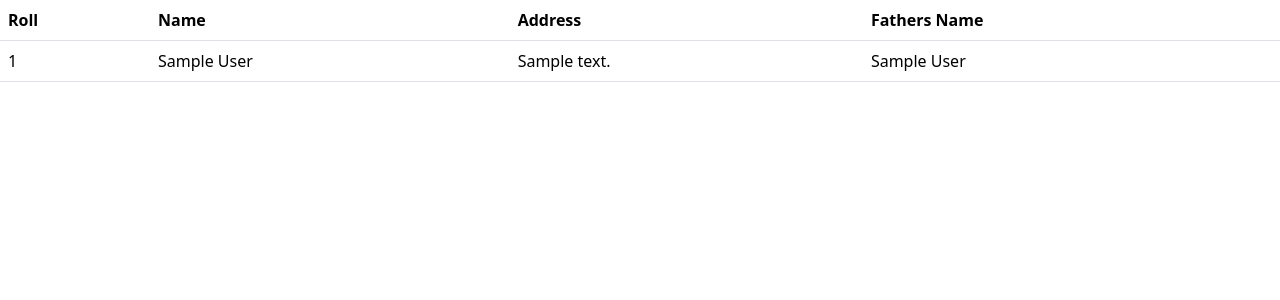
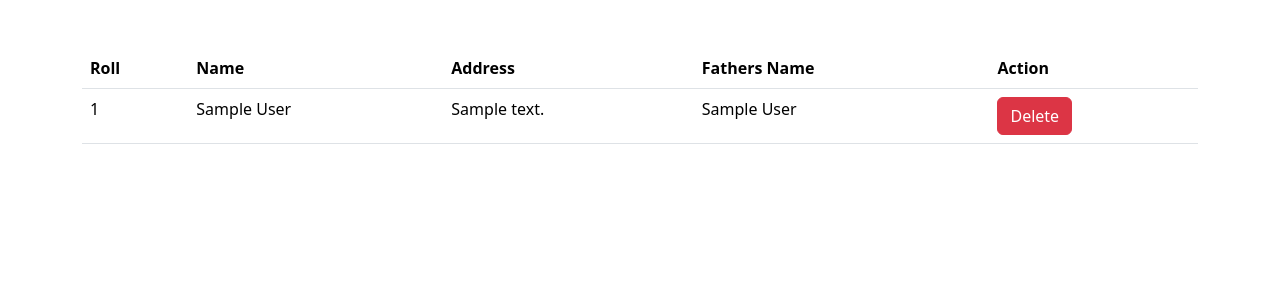
Before and after one commit to ab-siddiq/djangoModel, a Django app: page / in a window 1280 px wide. Shown: the top 300 px of the page. Run offline with Django 4.2, Linux system fonts and the light colour scheme; tables that the repository leaves empty hold one stand-in row (values such as "Sample post").

Commit message:
delete data from database

```diff
--- a/myapp/models.py
+++ b/myapp/models.py
@@ -6,6 +6,6 @@ class Student(models.Model):
     roll = models.IntegerField(primary_key=True)
     address = models.TextField()
     father_name = models.TextField(default="Md. Sohrab Ali")
-
+    # show data
     def __str__(self) -> str:
         return f"Roll: {self.roll}, Name: {self.name}"
--- a/myapp/templates/home.html
+++ b/myapp/templates/home.html
@@ -21,7 +21,7 @@
   <body>
 
     {% if studentData %}
-
+    <div class="container pt-5">
         <table class="table">
         <thead>
             <tr>
@@ -29,24 +29,28 @@
             <th scope="col">Name</th>
             <th scope="col">Address</th>
             <th scope="col">Fathers Name</th>
+            <th scope="col">Action</th>
             </tr>
         </thead>
         <tbody>
+
             {% for std in studentData%}
             <tr>
-
             <td>{{std.roll}}</td>
             <td>{{std.name}}</td>
             <td>{{std.address}}</td>
             <td>{{std.father_name}}</td>
-
+            <td><a class="btn btn-danger" href="{% url 'delete_student' std.roll %}">Delete</a></td>
             </tr>
             {%endfor%}
+
         </tbody>
         </table>
+    </div>
     {%else%}
     <h1>Not data found!</h1>
     {%endif%}
+
     <script
       src="https://cdn.jsdelivr.net/npm/@popperjs/core@2.11.8/dist/umd/popper.min.js"
       integrity="sha384-I7E8VVD/ismYTF4hNIPjVp/Zjvgyol6VFvRkX/vR+Vc4jQkC+hVqc2pM8ODewa9r"
--- a/myapp/urls.py
+++ b/myapp/urls.py
@@ -1,5 +1,6 @@
 from django.urls import path
 from . import views
 urlpatterns = [
-    path('',views.home)
+    path('',views.home,name="home"),
+    path('delete/<int:roll>',views.delete_student, name="delete_student")
 ]
--- a/myapp/views.py
+++ b/myapp/views.py
@@ -1,7 +1,10 @@
-from django.shortcuts import render
+from django.shortcuts import render,redirect
 from . import models
 # Create your views here.
 def home(request):
     student = models.Student.objects.all()
-    print(student)
     return render(request,"home.html",{"studentData":student})
+
+def delete_student(request,roll):
+    data = models.Student.objects.get(pk=roll).delete()
+    return redirect("home")
```
Also changed, not shown: db.sqlite3. Lines whose indentation alone changed are shown as unchanged.
